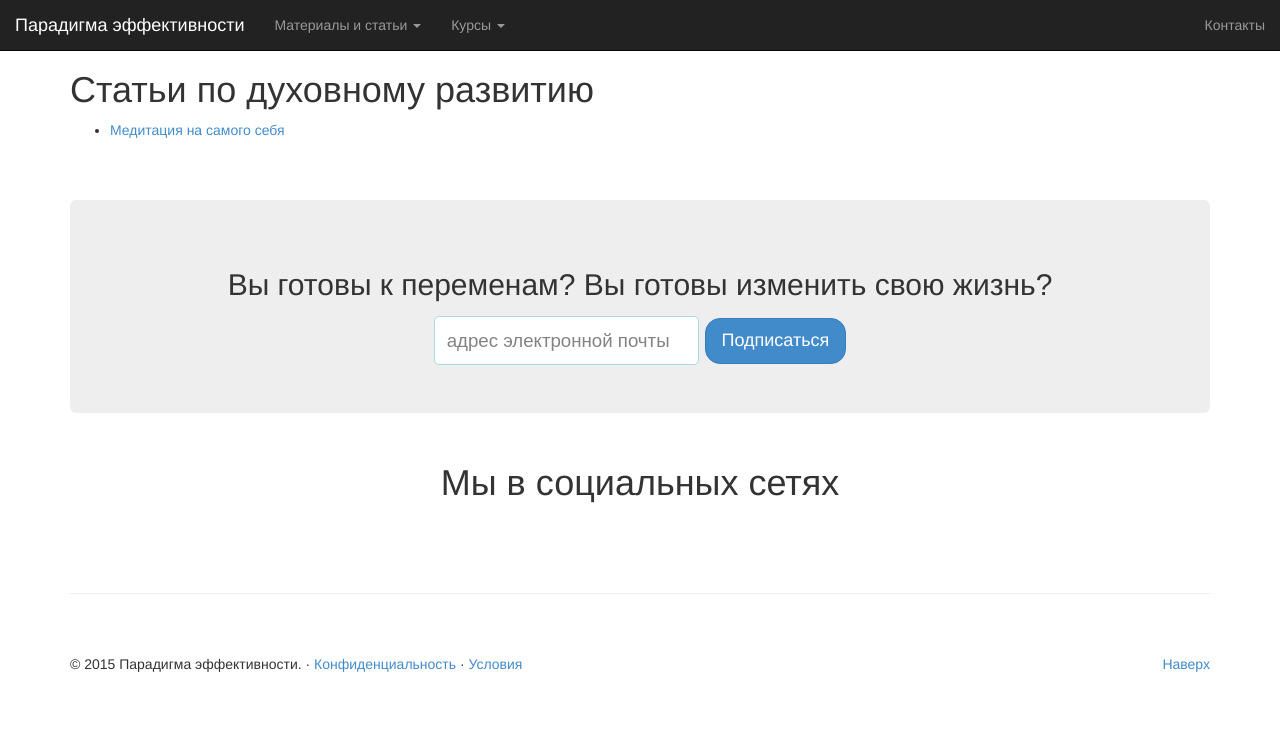
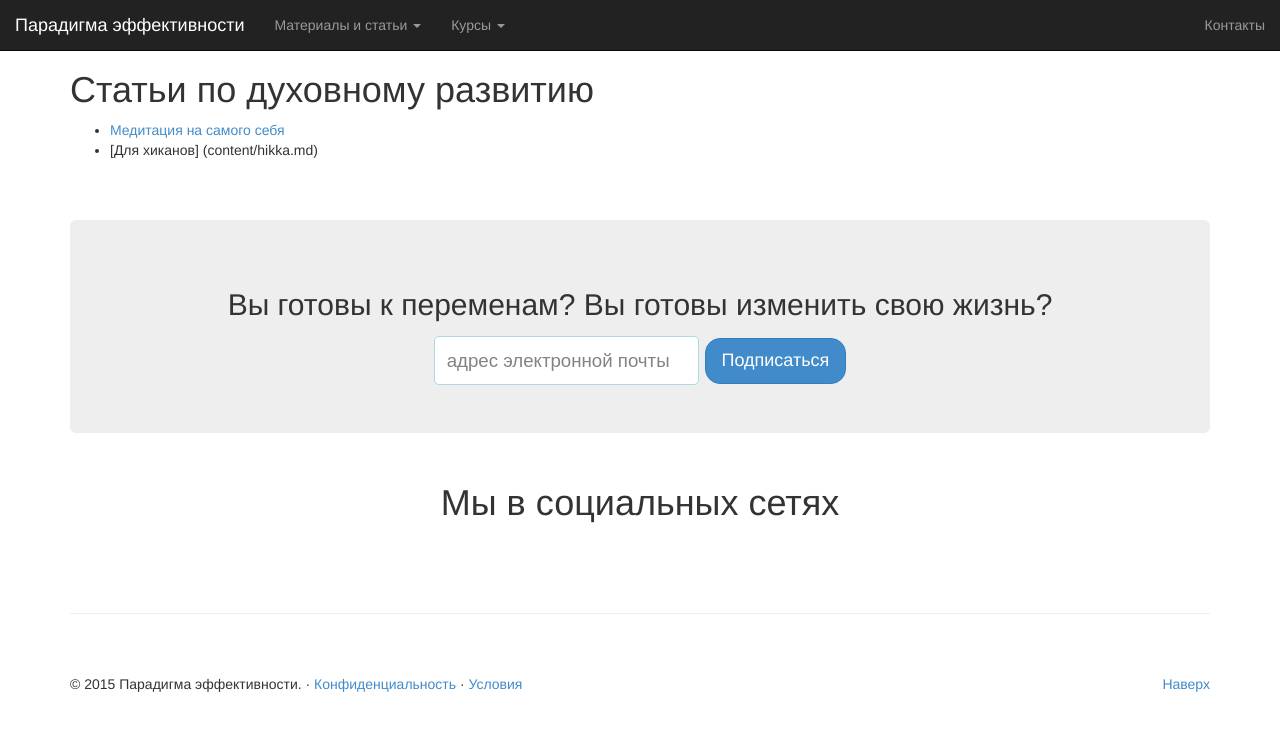
Before and after one commit to EfficiencyParadigm/EfficiencyParadigm.github.io, a Jekyll site: the page built from content/spirit.md, in a window 1280 px wide. Shown: the top 731 px of the page. Built offline with Jekyll 4.4.1, drawn with Linux system fonts in a browser that asks for light colours.

Commit message:
Update spirit.md

```diff
--- a/content/spirit.md
+++ b/content/spirit.md
@@ -6,3 +6,4 @@ title: Духовное развитие
 # Статьи по духовному развитию
 
 * [Медитация на самого себя](/content/businessContent/meditation.html)
+* [Для хиканов] (content/hikka.md)
```
